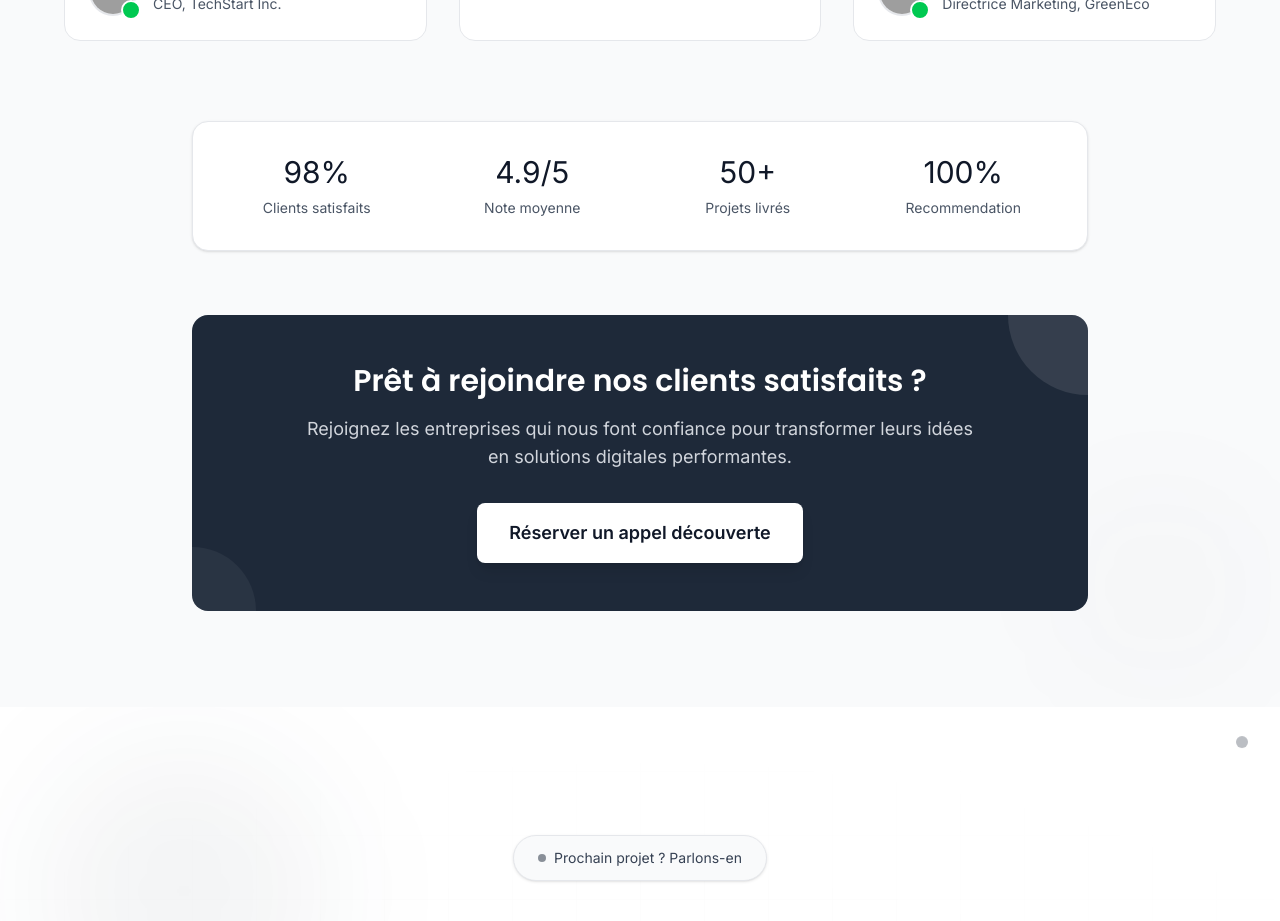
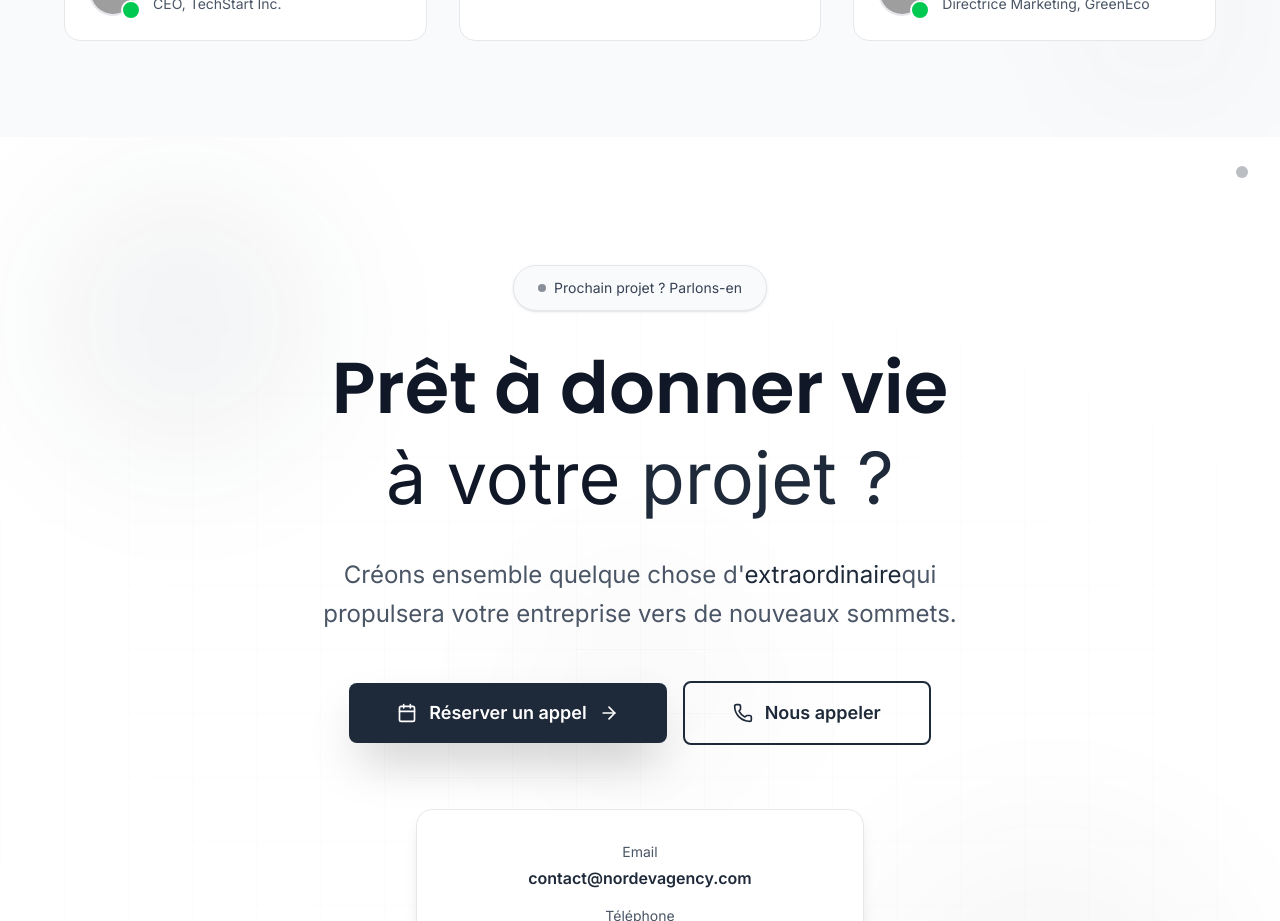
Before and after one commit to freddymk313/nordevagency, a Next.js app: page / in a window 1280 px wide. Shown: the part 5820-6741 px from the top of the page. Built offline with nearby package versions, Linux system fonts and the light colour scheme; grey boxes are pictures that could not be loaded.

Commit message:
testimonial v3

```diff
--- a/components/Testimonials.tsx
+++ b/components/Testimonials.tsx
@@ -120,7 +120,7 @@ const Testimonials = () => {
         </div>
 
         {/* Statistiques de confiance */}
-        <div className="mt-20 max-w-4xl mx-auto">
+        {/* <div className="mt-20 max-w-4xl mx-auto">
           <div className="bg-white border border-gray-200 rounded-2xl p-8 shadow-sm">
             <div className="grid grid-cols-2 md:grid-cols-4 gap-8 text-center">
               <div>
@@ -141,12 +141,11 @@ const Testimonials = () => {
               </div>
             </div>
           </div>
-        </div>
+        </div> */}
 
         {/* CTA Final */}
-        <div className="text-center mt-16">
+        {/* <div className="text-center mt-16">
           <div className="bg-gray-800 text-white rounded-2xl p-12 max-w-4xl mx-auto relative overflow-hidden">
-            {/* Fond décoratif */}
             <div className="absolute top-0 right-0 w-40 h-40 bg-white/10 rounded-full -translate-y-20 translate-x-20" />
             <div className="absolute bottom-0 left-0 w-32 h-32 bg-white/5 rounded-full translate-y-16 -translate-x-16" />
 
@@ -163,7 +162,7 @@ const Testimonials = () => {
               </button>
             </div>
           </div>
-        </div>
+        </div> */}
       </div>
     </section>
   );
```
